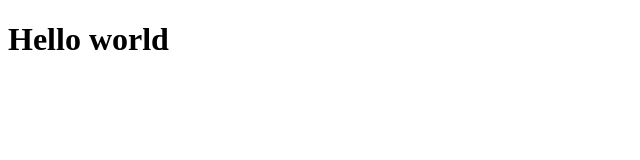
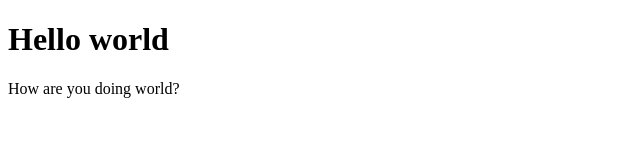
Before and after one commit to dimakostov/Welcome_session, a plain HTML site: page index.html in a window 1280 px wide. Shown: the whole page, without its empty margins (0-640 px from the left). Drawn offline with Linux system fonts and the light colour scheme.

Commit message:
second commit

```diff
--- a/index.html
+++ b/index.html
@@ -8,5 +8,6 @@
 </head>
 <body>
     <h1>Hello world</h1>
+    <p>How are you doing world?</p>
 </body>
 </html>
```
